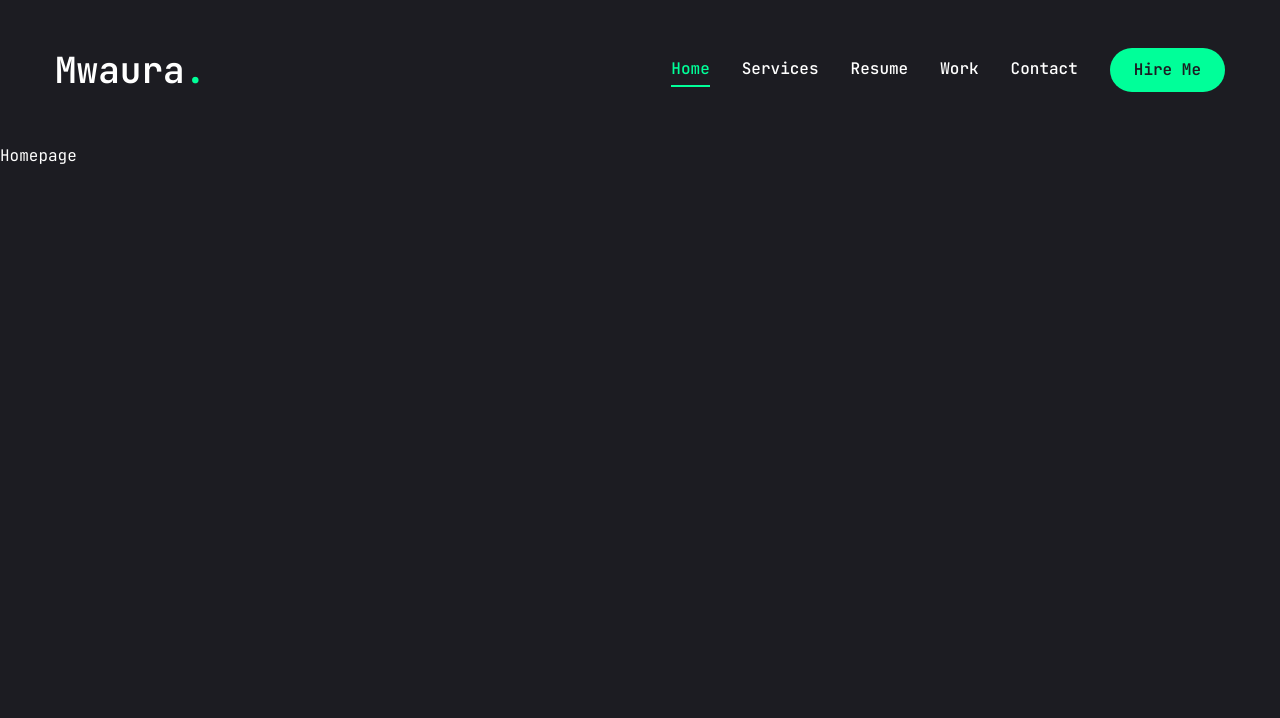
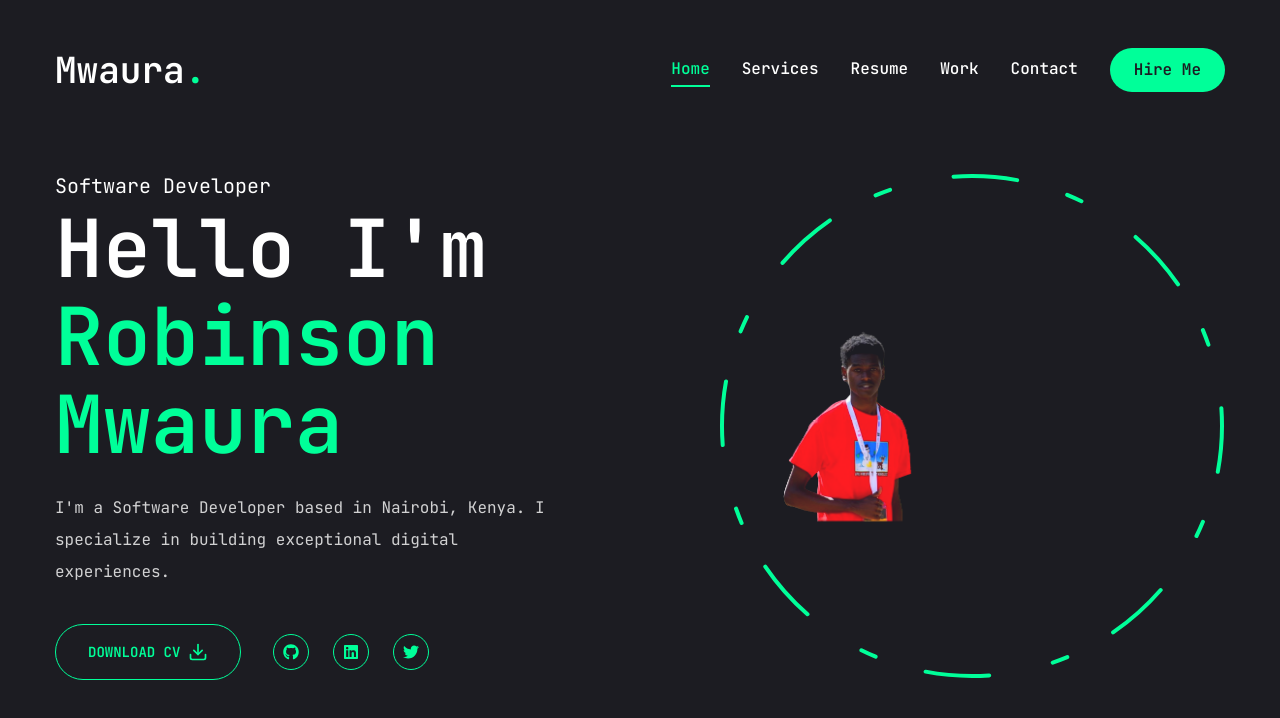
Before and after one commit to robynroby/portfolio-ms, a Next.js app: page / in a window 1280 px wide. Shown: the top 718 px of the page. Built offline with nearby package versions, Linux system fonts and the light colour scheme.

Commit message:
hopage completed

```diff
--- a/src/app/globals.css
+++ b/src/app/globals.css
@@ -6,4 +6,16 @@
   body {
     @apply font-primary bg-primary text-white leading-loose;
   }
+
+  .h1 {
+    @apply text-[48px] xl:text-[80px] leading-[1.1] font-semibold;
+  }
+
+  .h2 {
+    @apply text-[36px] xl:text-[48px] leading-[1.1] font-semibold;
+  }
+
+  .h3 {
+    @apply text-[20px] xl:text-[24px] leading-[1.1] font-semibold;
+  }
 }
--- a/src/app/page.jsx
+++ b/src/app/page.jsx
@@ -1,7 +1,44 @@
+import Photo from "@/components/Photo"
+import Socials from "@/components/Socials"
+import { Button } from "@/components/ui/button"
+import { FiDownload } from 'react-icons/fi'
 
+const Home = () => {
+  return (
+    <section className="h-full">
+      <div className="container mx-auto h-full">
+        <div className="flex flex-col xl:flex-row items-center justify-between xl:pt-8 xl:pb-24">
+          <div className="text-center xl:text-left order-2 xl:order-none">
+            <span className="text-xl ">Software Developer</span>
+            <h1 className="h1 mb-6">
+              Hello I'm <br /><span className="text-accent">Robinson Mwaura</span>
+            </h1>
+            <p className="max-w-[500px] mb-9 text-white/80">
+              I'm a Software Developer based in Nairobi, Kenya. I specialize in building exceptional digital experiences.
+            </p>
+            {/* buttons and socials */}
+            <div className="flex flex-col xl:flex-row items-center gap-8">
+              <Button
+                variant="outline"
+                size="lg"
+                className="uppercase flex items-center gap-2">
 
-export default function Home() {
-  return (
-    <main>Homepage</main>
-  );
+                <span>Download CV</span>
+
+                <FiDownload className="text-xl" />
+              </Button>
+              <div className="mb-8 xl:mb-0">
+                <Socials containerStyles="flex gap-6" iconStyles="w-9 h-9 border border-accent rounded-full flex justify-center items-center text-accent text-base hover:bg-accent hover:text-primary hover:transition-all duration-500"/>
+              </div>
+            </div>
+          </div>
+          <div className="order-1 xl:order-none mb-8 xl:mb-0">
+            <Photo />
+          </div>
+        </div>
+      </div>
+    </section>
+  )
 }
+
+export default Home
--- /dev/null
+++ b/src/components/Photo.jsx
@@ -0,0 +1,54 @@
+"use client"
+
+import { motion } from "framer-motion"
+import Image from "next/image"
+
+
+const Photo = () => {
+    return (
+        <div className="w-full h-full relative">
+            <motion.div
+                initial={{ opacity: 0 }}
+                animate={{ opacity: 1, transition: { delay: 2, duration: 0.4, ease: 'easeIn' } }}>
+                <motion.div
+                    initial={{ opacity: 0 }}
+                    animate={{ opacity: 1, transition: { delay: 2.4, duration: 0.4, ease: 'easeInOut' } }}
+                    className="w-[298px] h-[298px] xl:w-498px xl:h-[498px] mix-blend-lighten absolute">
+                    <Image
+                        src="/r2.png"
+                        priority
+                        quality={100}
+                        fill
+                        alt="Robinson Mwaura image"
+                        className="object-contain"
+                    />
+                </motion.div>
+
+                {/* circle */}
+                <motion.svg className="w-[300px] xl:w-[506px] h-[300px] xl:h-[506px]"
+                    fill="transparent"
+                    viewBox="0 0 506 506"
+                    xmlns="http://www.w3.org/2000/svg"
+                >
+                    <motion.circle
+                        cx="253"
+                        cy="253"
+                        r="250"
+                        stroke="#00ff99"
+                        strokeWidth="4"
+                        strokeLinecap="round"
+                        strokeLinejoin="round"
+                        initial={{ strokeDasharray: "24 10 0 0" }}
+                        animate={{
+                            strokeDasharray: ["15 120 25 25", "16 25 92 72", "4 250 22 22"],
+                            rotate:[120,360],
+                        }}
+                        transition={{ duration: 20, repeat: Infinity, repeatType: "reverse", ease: "easeInOut" }}
+                    />
+                </motion.svg>
+            </motion.div>
+        </div>
+    )
+}
+
+export default Photo
--- /dev/null
+++ b/src/components/Socials.jsx
@@ -0,0 +1,33 @@
+import Link from "next/link"
+import { FaGithub, FaLinkedin, FaTwitter } from "react-icons/fa"
+
+const socials = [
+    {
+        path: "github.com/robynroby",
+        icon: <FaGithub />,
+    },
+    {
+        path: "linkedin.com/in/robinsonmwaura",
+        icon: <FaLinkedin />,
+    },
+    {
+        path: "twitter.com/__Mwaura",
+        icon: <FaTwitter />,
+    },
+]
+
+const Socials = ({ containerStyles, iconStyles }) => {
+    return (
+        <div className={containerStyles}>
+            {socials.map((item, index) => {
+                return (
+                    <Link key={index} href={item.path} className={iconStyles}>
+                        {item.icon}
+                    </Link>
+                )
+            })}
+        </div>
+    )
+}
+
+export default Socials
```
Also changed, not shown: public/r1.png (added), public/r2.png (added).
